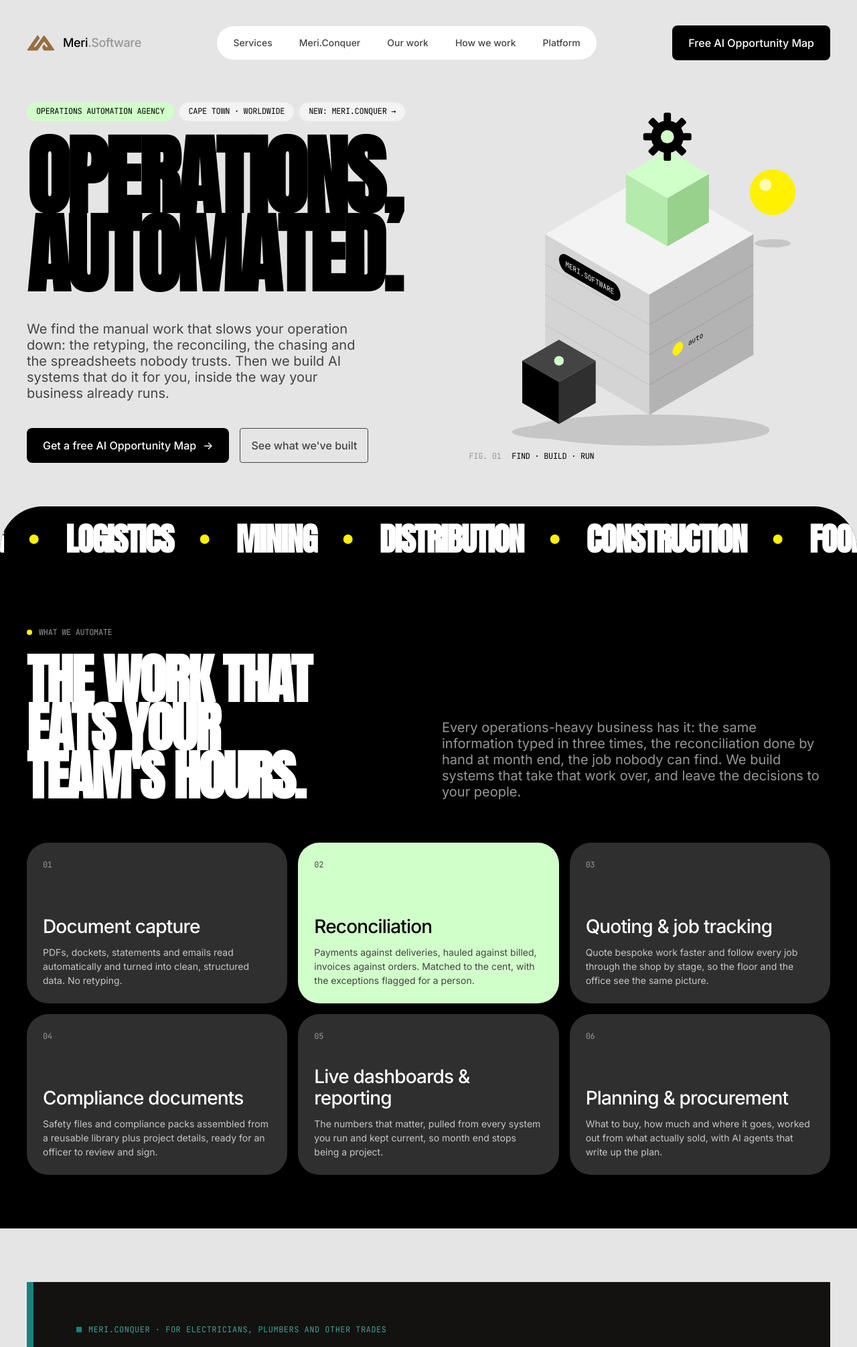
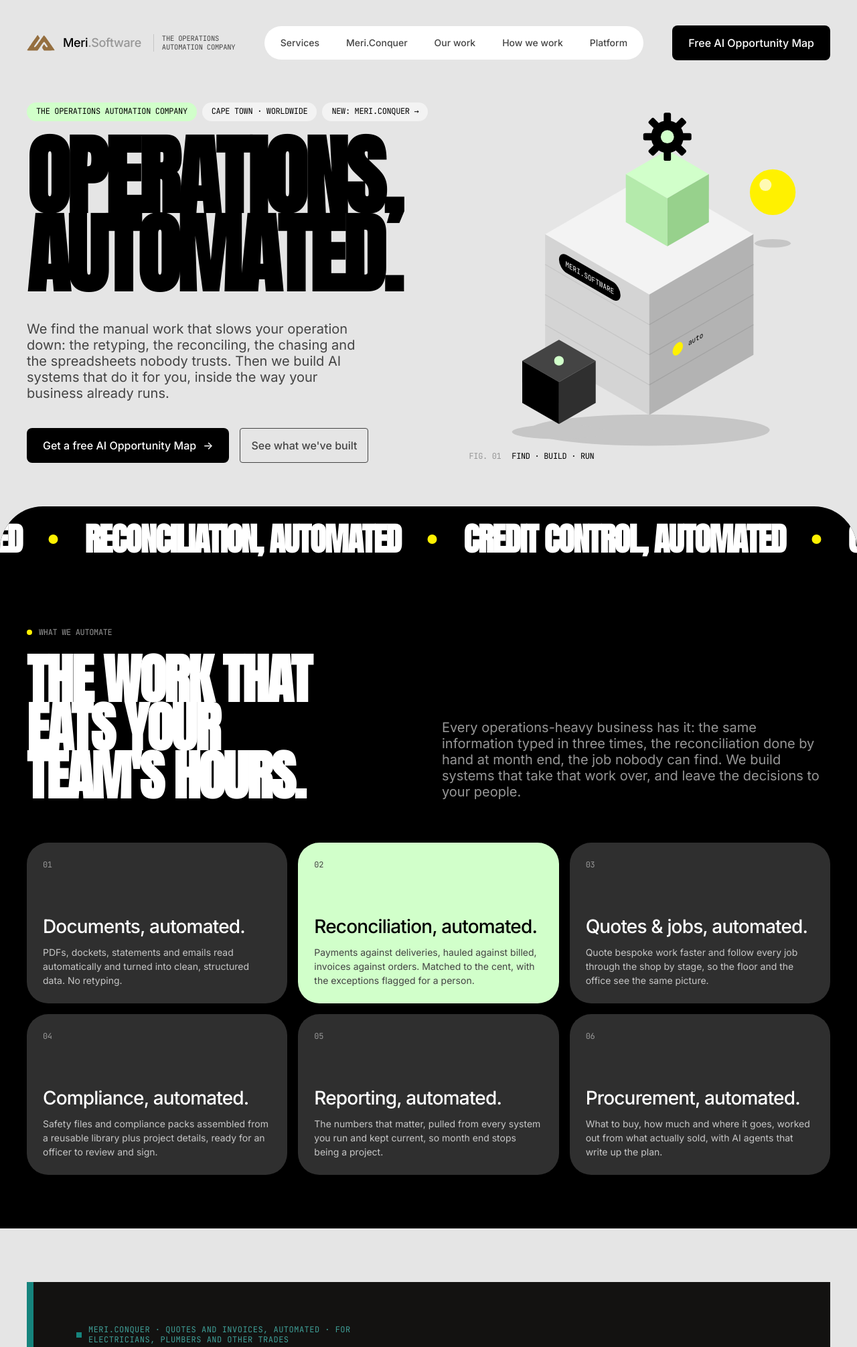
Before and after one commit to Visser-Z/Meri-Sotfware-Web-, a plain HTML site: page index.html in a window 1280 px wide. Shown: the top 2011 px of the page at 67% size. Drawn offline with Linux system fonts and the light colour scheme.

Commit message:
Make "The Operations Automation Company" the brand on every page
- Brand line beside the logo in the top bar (wide screens), in every
  page's footer, and in the homepage, Meri Fruits and Meri.Conquer titles
  and search descriptions
- One repeated line: the hero's "Operations, automated." carries through
  the ticker and every service (Documents, Reconciliation, Quotes & jobs,
  Compliance, Reporting, Procurement: automated)
- Products framed as operations automations by Meri.Software: Meri Fruits
  is "Produce trading, automated", Meri.Conquer "Quotes and invoices,
  automated" (its ad landing copy is unchanged)
- "Agency" retired everywhere

Co-Authored-By: Claude Opus 5.5 <noreply@anthropic.com>

```diff
--- a/css/styles.css
+++ b/css/styles.css
@@ -181,6 +181,20 @@ ul { margin: 0; padding: 0; list-style: none; }
 }
 .logo b { font-weight: var(--font-weight-medium); }
 .logo i { font-style: normal; color: var(--color-smoke); }
+/* Brand line beside the logo: The Operations Automation Company */
+.logo__tag {
+  margin-left: 6px;
+  padding-left: 12px;
+  border-left: 1px solid var(--color-ash);
+  font-family: var(--font-suisseintlmono);
+  font-size: 10.5px;
+  line-height: 1.25;
+  letter-spacing: -0.02em;
+  text-transform: uppercase;
+  color: var(--color-slate);
+  font-weight: var(--font-weight-regular);
+}
+@media (max-width: 1279px) { .logo__tag { display: none; } }
 
 .nav__pill {
   display: flex;
--- a/index.html
+++ b/index.html
@@ -3,8 +3,8 @@
 <head>
   <meta charset="UTF-8">
   <meta name="viewport" content="width=device-width, initial-scale=1.0">
-  <title>Meri.Software — Operations automation agency</title>
-  <meta name="description" content="Meri.Software is an operations automation agency. We build AI systems that take over document capture, reconciliation, quoting, compliance and reporting for operations-heavy businesses.">
+  <title>Meri.Software · The Operations Automation Company</title>
+  <meta name="description" content="Meri.Software is the Operations Automation Company. We automate document capture, reconciliation, credit control, quoting, compliance and reporting for operations-heavy businesses, with AI systems built around the way you already work.">
 
   <link rel="preconnect" href="https://fonts.googleapis.com">
   <link rel="preconnect" href="https://fonts.gstatic.com" crossorigin>
@@ -25,6 +25,7 @@
         <a href="#" class="logo" aria-label="Meri.Software home">
           <img class="logo__mark" src="images/logo-mark.svg" alt="" width="42" height="24">
           <span><b>Meri</b><i>.Software</i></span>
+          <span class="logo__tag">The Operations<br>Automation Company</span>
         </a>
 
         <div class="nav__pill">
@@ -59,7 +60,7 @@
       <div class="hero__grid">
         <div>
           <div class="hero__tags">
-            <span class="tag">Operations automation agency</span>
+            <span class="tag">The Operations Automation Company</span>
             <span class="tag tag--ghost">Cape Town · worldwide</span>
             <a href="meri-conquer.html" class="tag tag--ghost">New: Meri.Conquer →</a>
           </div>
@@ -136,8 +137,8 @@
     <!-- ============ TICKER ============ -->
     <div class="ticker" aria-hidden="true">
       <div class="ticker__track">
-        <div class="ticker__item">Manufacturing <span class="dot"></span> Logistics <span class="dot"></span> Mining <span class="dot"></span> Distribution <span class="dot"></span> Construction <span class="dot"></span> Food &amp; produce <span class="dot"></span> Fuel &amp; energy <span class="dot"></span></div>
-        <div class="ticker__item">Manufacturing <span class="dot"></span> Logistics <span class="dot"></span> Mining <span class="dot"></span> Distribution <span class="dot"></span> Construction <span class="dot"></span> Food &amp; produce <span class="dot"></span> Fuel &amp; energy <span class="dot"></span></div>
+        <div class="ticker__item">Documents, automated <span class="dot"></span> Reconciliation, automated <span class="dot"></span> Credit control, automated <span class="dot"></span> Quotes, automated <span class="dot"></span> Compliance, automated <span class="dot"></span> Reporting, automated <span class="dot"></span></div>
+        <div class="ticker__item">Documents, automated <span class="dot"></span> Reconciliation, automated <span class="dot"></span> Credit control, automated <span class="dot"></span> Quotes, automated <span class="dot"></span> Compliance, automated <span class="dot"></span> Reporting, automated <span class="dot"></span></div>
       </div>
     </div>
 
@@ -158,32 +159,32 @@
         <div class="services">
           <article class="service reveal">
             <span class="mono muted">01</span>
-            <h3>Document capture</h3>
+            <h3>Documents, automated.</h3>
             <p>PDFs, dockets, statements and emails read automatically and turned into clean, structured data. No retyping.</p>
           </article>
           <article class="service reveal">
             <span class="mono muted">02</span>
-            <h3>Reconciliation</h3>
+            <h3>Reconciliation, automated.</h3>
             <p>Payments against deliveries, hauled against billed, invoices against orders. Matched to the cent, with the exceptions flagged for a person.</p>
           </article>
           <article class="service reveal">
             <span class="mono muted">03</span>
-            <h3>Quoting &amp; job tracking</h3>
+            <h3>Quotes &amp; jobs, automated.</h3>
             <p>Quote bespoke work faster and follow every job through the shop by stage, so the floor and the office see the same picture.</p>
           </article>
           <article class="service reveal">
             <span class="mono muted">04</span>
-            <h3>Compliance documents</h3>
+            <h3>Compliance, automated.</h3>
             <p>Safety files and compliance packs assembled from a reusable library plus project details, ready for an officer to review and sign.</p>
           </article>
           <article class="service reveal">
             <span class="mono muted">05</span>
-            <h3>Live dashboards &amp; reporting</h3>
+            <h3>Reporting, automated.</h3>
             <p>The numbers that matter, pulled from every system you run and kept current, so month end stops being a project.</p>
           </article>
           <article class="service reveal">
             <span class="mono muted">06</span>
-            <h3>Planning &amp; procurement</h3>
+            <h3>Procurement, automated.</h3>
             <p>What to buy, how much and where it goes, worked out from what actually sold, with AI agents that write up the plan.</p>
           </article>
         </div>
@@ -195,7 +196,7 @@
       <div class="container">
         <article class="conquer-promo reveal">
           <div class="conquer-promo__copy">
-            <p class="conquer-promo__eyebrow"><span aria-hidden="true"></span>Meri.Conquer · For electricians, plumbers and other trades</p>
+            <p class="conquer-promo__eyebrow"><span aria-hidden="true"></span>Meri.Conquer · Quotes and invoices, automated · For electricians, plumbers and other trades</p>
             <h2 class="display display--lg">Win more quotes.<br>Get paid. Stop chasing.</h2>
             <p class="conquer-promo__lede">
               Meri follows up the <b>quotes</b> and <b>invoices</b> you already email out, politely and in your name,
@@ -691,7 +692,7 @@
             <img class="logo__mark" src="images/logo-mark.svg" alt="" width="42" height="24">
             <span><b>Meri</b><i>.Software</i></span>
           </a>
-          <p class="footer__blurb">Operations automation agency. We build AI systems that take over the manual work in operations-heavy businesses.</p>
+          <p class="footer__blurb">The Operations Automation Company. We automate the manual work in operations-heavy businesses, so your people run the business instead of the paperwork.</p>
         </div>
         <div>
           <h5>What we do</h5>
@@ -723,7 +724,7 @@
       <div class="display footer__word" aria-hidden="true">Meri.Software</div>
 
       <div class="footer__bottom">
-        <span class="mono">© <span id="year">2026</span> Meri Software (Pty) Ltd · Reg. 2026/640209/07</span>
+        <span class="mono">© <span id="year">2026</span> Meri Software (Pty) Ltd · The Operations Automation Company · Reg. 2026/640209/07</span>
         <span class="mono"><a href="terms.html">Terms</a> · <a href="privacy.html">Privacy</a></span>
       </div>
     </div>
```
Also changed, not shown: meri-conquer.html (+3 -3 lines), meri-fruits.html (+6 -5 lines), privacy.html (+2 -1 lines), terms.html (+2 -1 lines).
